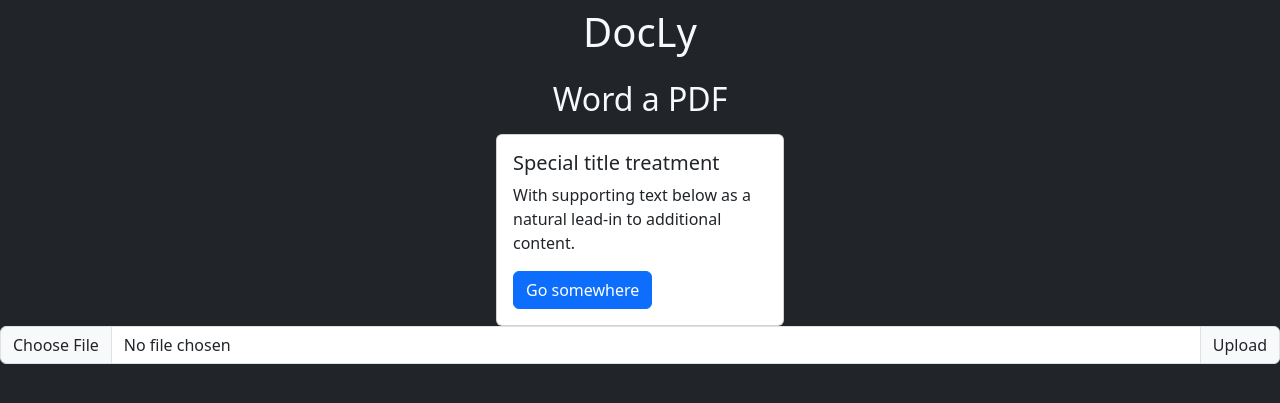
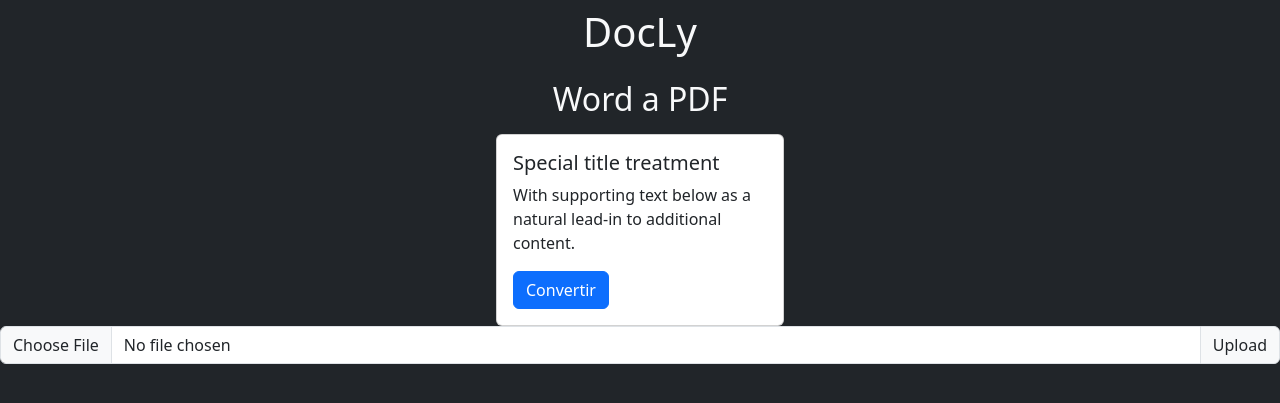
Before and after one commit to seminarioA/BitBrain, a Flask app: page / in a window 1280 px wide. Shown: the top 403 px of the page. Run offline with Flask 3, Linux system fonts and the light colour scheme.

Commit message:
Mod txt Btn

```diff
--- a/templates/index.html
+++ b/templates/index.html
@@ -15,7 +15,7 @@
             <div class="card-body">
             <h5 class="card-title">Special title treatment</h5>
             <p class="card-text">With supporting text below as a natural lead-in to additional content.</p>
-            <a href="#" class="btn btn-primary">Go somewhere</a>
+            <a href="#" class="btn btn-primary">Convertir</a>
             </div>
         </div>
     </div>
```
